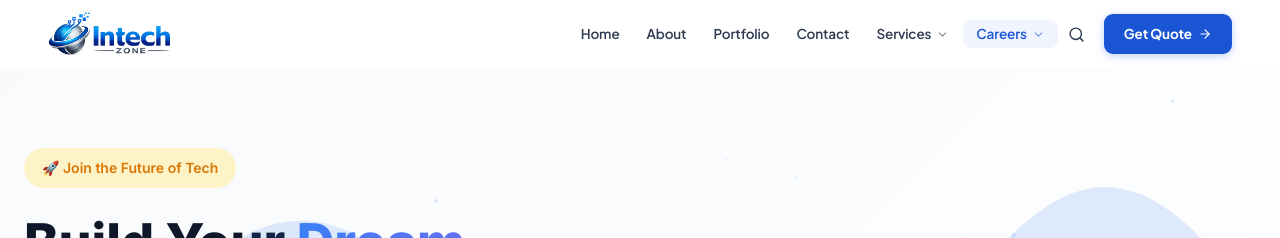
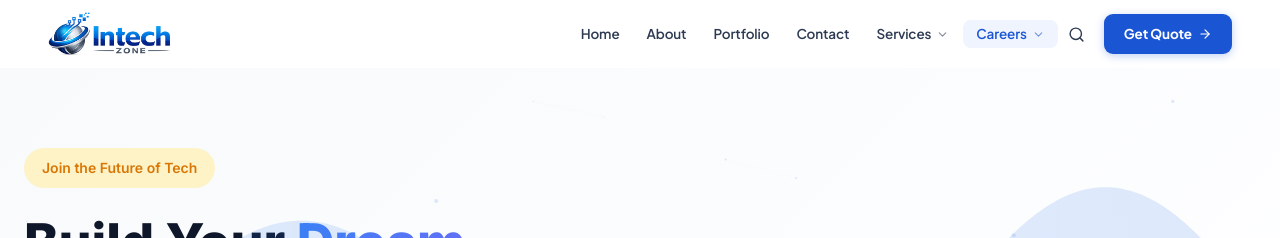
Before and after one commit to instadotanalytics/IntechZone, a React (Vite) app in the folder Frontend/: page /careers in a window 1280 px wide. Shown: the top 238 px of the page. Built offline with nearby package versions, Linux system fonts and the light colour scheme; a web font is replaced by a local one.

Commit message:
Project update and deployment configuration

```diff
--- a/Frontend/src/Components/Career/Career.jsx
+++ b/Frontend/src/Components/Career/Career.jsx
@@ -67,7 +67,7 @@ const HeroSection = () => {
             <div className={styles.container}>
                 <div className={styles.heroContent}>
                     <div className={styles.heroLeft}>
-                        <span className={styles.heroBadge}>🚀 Join the Future of Tech</span>
+                        <span className={styles.heroBadge}>Join the Future of Tech</span>
                         <h1>Build Your <span className={styles.gradient}>Dream Career</span> with Intech Zone</h1>
                         <p className={styles.heroDesc}>India's fastest-growing tech company is looking for talented individuals like you. Join us and be part of something extraordinary.</p>
 
```
